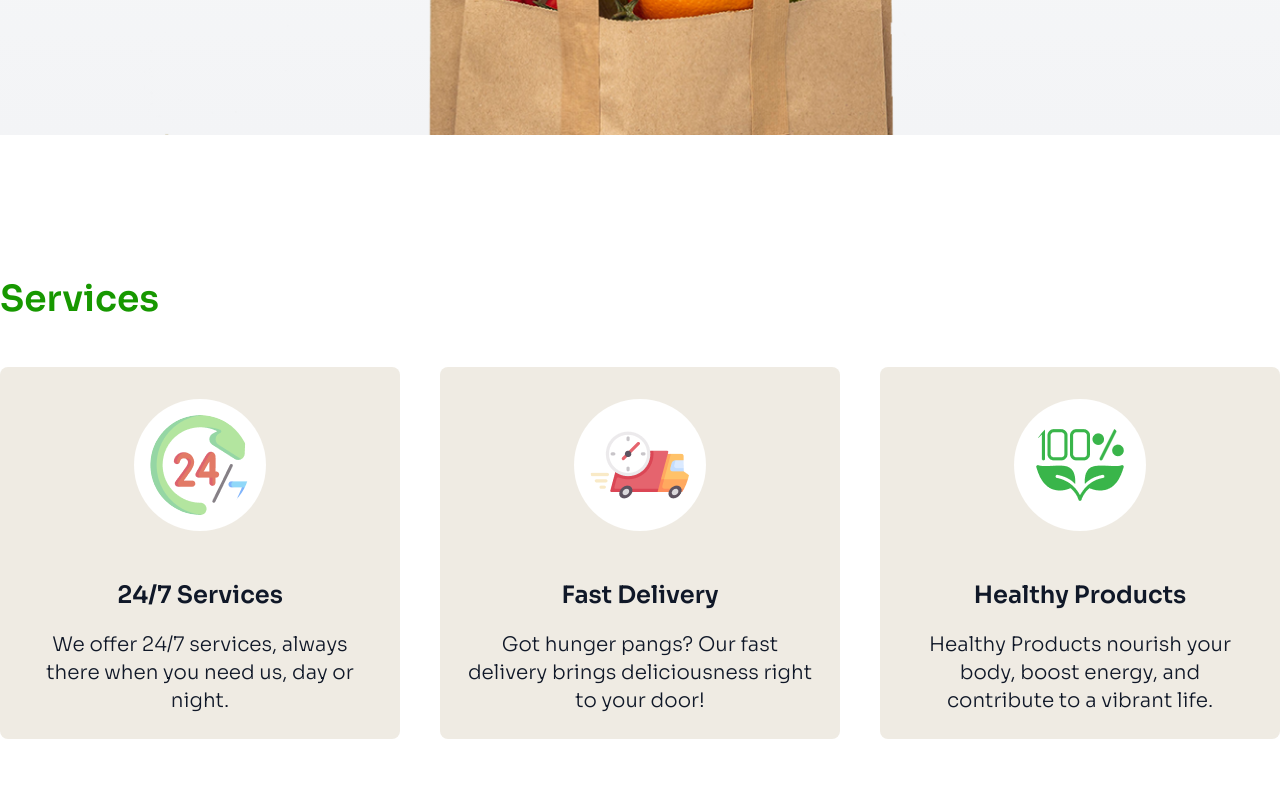
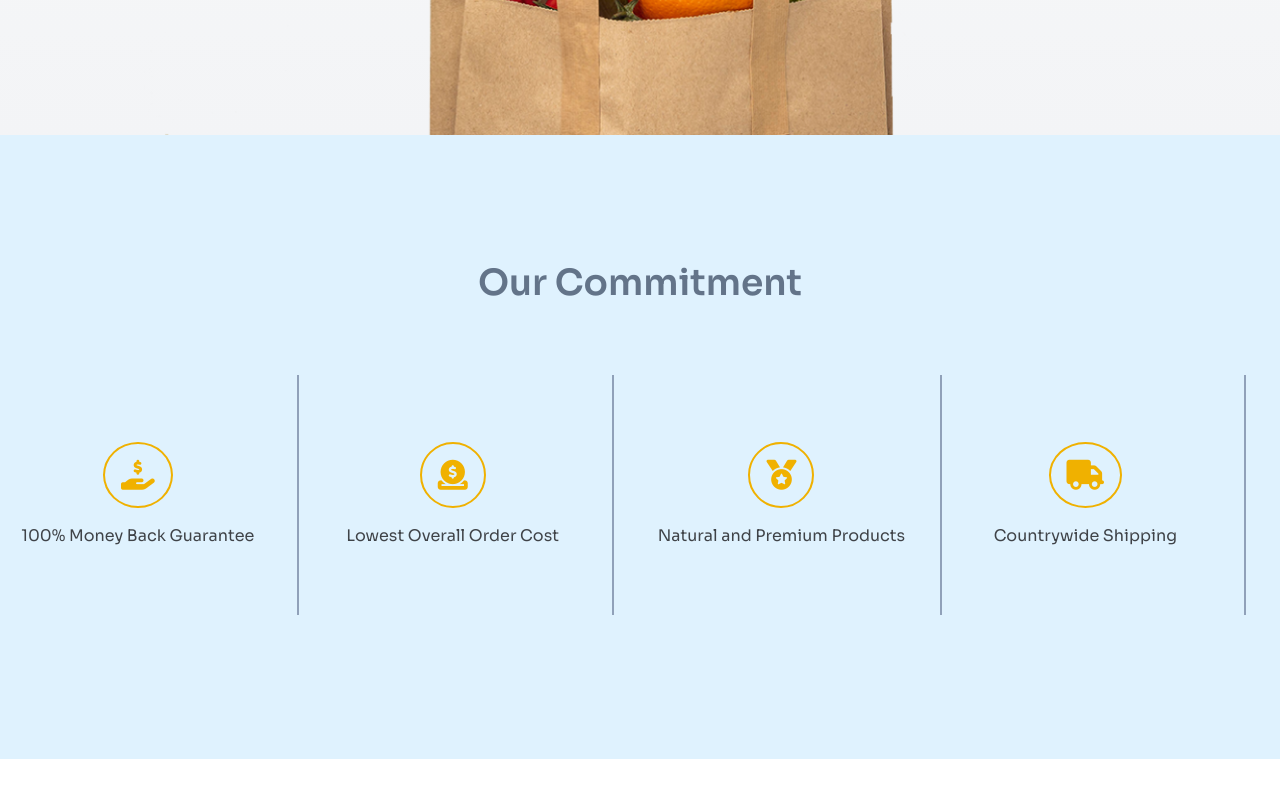
Before and after one commit to Md-Hamim-05/Assignment---3, a plain HTML site: page index.html in a window 1280 px wide. Shown: the part 1060-1860 px from the top of the page. Drawn offline with nearby package versions, Linux system fonts and the light colour scheme.

Commit message:
added a unique portion in this static website

```diff
--- a/index.html
+++ b/index.html
@@ -10,7 +10,7 @@
     <link rel="preconnect" href="https://fonts.gstatic.com" crossorigin>
     <link href="https://fonts.googleapis.com/css2?family=Sora:wght@100..800&display=swap" rel="stylesheet">
 
-    <!-- Awesome Font -->
+    <!-- Font Awesome -->
     <script src="https://kit.fontawesome.com/2369bdfdcc.js" crossorigin="anonymous"></script>
 
     <!-- DaisyUi CDN -->
@@ -84,6 +84,47 @@
     </header>
 
     <main>
+        <!-- Unique Features of our company -->
+        <section class="bg-sky-100">
+            <h3 class="text-center text-green-900 lg:text-slate-600 opacity-70 lg:opacity-80 text-3xl lg:text-4xl font-semibold pt-12 lg:pt-32">Our Commitment</h3>
+            <hr class="lg:hidden text-slate-400 mt-8 lg:mt-12">
+
+            <div class="max-w-screen-xl mx-auto pb-12 pt-6 lg:pt-18 lg:pb-36 flex flex-col lg:flex-row gap-y-10 lg:gap-y-0 justify-center lg:justify-between">
+                <div class="flex flex-col gap-y-5 lg:flex-row items-center w-full lg:w-1/4 lg:justify-around">
+                    <div class="text-center">
+                        <i class="fa-solid fa-hand-holding-dollar text-yellow-500 text-3xl p-4 rounded-[50%] border-2 border-yellow-500"></i>
+                        <p class="pt-4 opacity-80">100% Money Back Guarantee</p>
+                    </div>
+                    <div class="border-r-2 border-slate-400 h-60 hidden lg:block"></div>
+                    <div class="border-b-2 border-slate-400 w-full lg:hidden"></div>
+                </div>
+                <div class="flex flex-col gap-y-5 lg:flex-row items-center lg:w-1/4 lg:justify-around">
+                    <div class="text-center">
+                        <i class="fa-solid fa-circle-dollar-to-slot text-yellow-500 text-3xl p-4 rounded-[50%] border-2 border-yellow-500"></i>
+                        <p class="pt-4 opacity-80">Lowest Overall Order Cost</p>
+                    </div>
+                    <div class="border-r-2 border-slate-400 h-60 hidden lg:block"></div>
+                    <div class="border-b-2 border-slate-400 w-full lg:hidden"></div>
+                </div>
+                <div class="flex flex-col gap-y-5 lg:flex-row items-center lg:w-1/4 lg:justify-around">
+                    <div class="text-center">
+                        <i class="fa-solid fa-medal text-yellow-500 text-3xl p-4 rounded-[50%] border-2 border-yellow-500"></i>
+                        <p class="pt-4 opacity-80">Natural and Premium Products</p>
+                    </div>
+                    <div class="border-r-2 border-slate-400 h-60 hidden lg:block"></div>
+                    <div class="border-b-2 border-slate-400 w-full lg:hidden"></div>
+                </div>
+                <div class="flex flex-col gap-y-5 lg:flex-row items-center lg:w-1/4 lg:justify-around">
+                    <div class="text-center">
+                        <i class="fa-solid fa-truck text-yellow-500 text-3xl p-4 rounded-[50%] border-2 border-yellow-500"></i>
+                        <p class="pt-4 opacity-80">Countrywide Shipping</p>
+                    </div>
+                    <div class="border-r-2 border-slate-400 h-60 hidden lg:block"></div>
+                    <!-- <div class="border-b-2 border-slate-400 w-full lg:hidden"></div> -->
+                </div>
+            </div>
+        </section>
+
         <!-- Services -->
         <div class="max-w-screen-xl mx-auto my-12 lg:my-36 px-4 lg:px-0">
             <h3 class="text-[#179800] text-4xl font-semibold mb-8 lg:mb-12">Services</h3>
```
